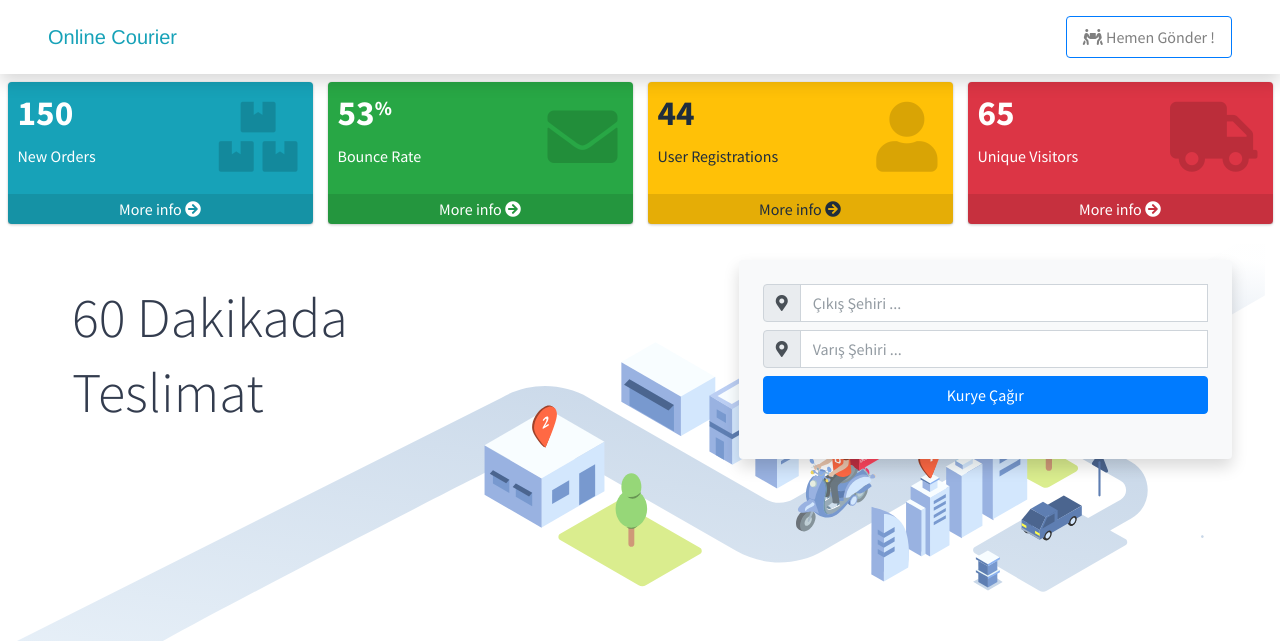
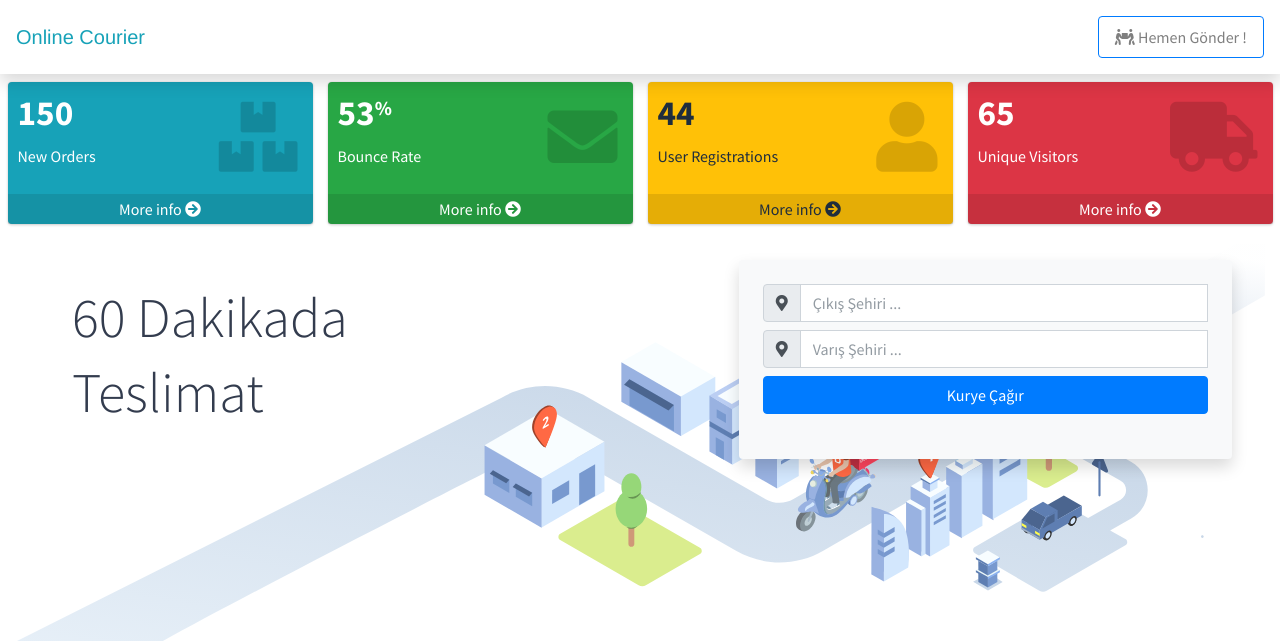
Before and after one commit to ulascannacaksiz/onlinecourier, a CodeIgniter app: page /onlinecourier/index.php/homepage/home/index in a window 1280 px wide. Shown: the top 641 px of the page. Run offline with CodeIgniter, Linux system fonts and the light colour scheme; some libraries are stand-ins or nearby versions.

Commit message:
Navbar Duzenlendi

```diff
--- a/application/views/masterpages/navbar.php
+++ b/application/views/masterpages/navbar.php
@@ -1,4 +1,4 @@
-<nav class="navbar navbar-expand navbar-white navbar-light sticky-top shadow p-3 px-5">
+<nav class="navbar navbar-expand navbar-white navbar-light sticky-top shadow p-3 px-3">
 
 	<a class="navbar-brand text-info" href="#" style="color: #A3FFFA; font-family: Helvetica Neue, sans-serif">Online
 		Courier</a>
```
